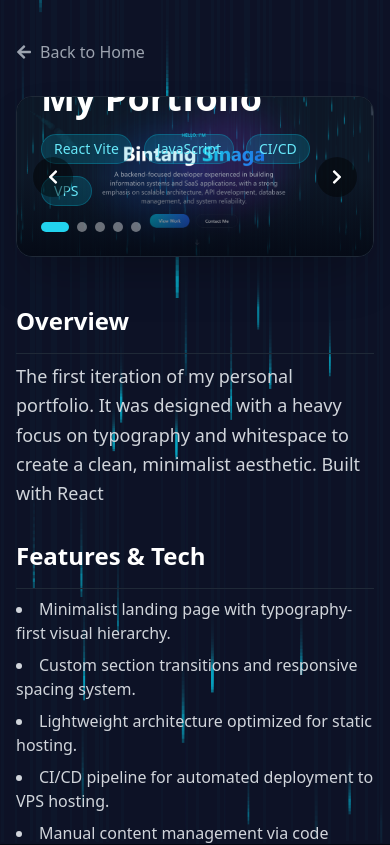
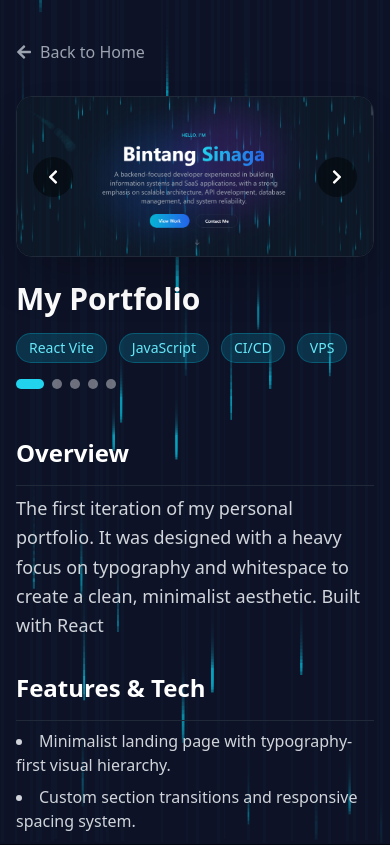
Before and after one commit to bintangmcsinaga/Portofolio, a React (Vite) app: page /project/Portfolio in a window 390 px wide. Shown: the top 845 px of the page. Built offline with nearby package versions, Linux system fonts and the light colour scheme.

Commit message:
in mobile mode, tags and title in project detail not longer inside image area

```diff
--- a/src/pages/ProjectDetail.jsx
+++ b/src/pages/ProjectDetail.jsx
@@ -26,6 +26,7 @@ const ProjectDetail = () => {
 
     const projectImages = project.images?.length ? project.images : [project.image];
     const projectFeatures = project.features?.length ? project.features : [];
+    const projectTags = Array.isArray(project.tags) ? project.tags : [];
     const hasMultipleImages = projectImages.length > 1;
     const role = project.role || 'Not specified';
     const liveDemoUrl = project.liveDemo ?? project.link ?? '';
@@ -48,6 +49,32 @@ const ProjectDetail = () => {
         updateCurrentImageIndex(currentImageIndex === projectImages.length - 1 ? 0 : currentImageIndex + 1);
     };
 
+    const tagsContent = (
+        <div className="flex flex-wrap gap-3">
+            {projectTags.map((tag) => (
+                <span key={tag} className="px-3 py-1 bg-cyan-500/20 text-cyan-300 rounded-full text-sm border border-cyan-500/30">
+                    {tag}
+                </span>
+            ))}
+        </div>
+    );
+
+    const imageDots = hasMultipleImages ? (
+        <div className="flex items-center gap-2 mt-4">
+            {projectImages.map((_, index) => (
+                <button
+                    key={`dot-${index}`}
+                    type="button"
+                    onClick={() => updateCurrentImageIndex(index)}
+                    className={`h-2.5 rounded-full transition-all ${
+                        currentImageIndex === index ? 'w-7 bg-cyan-400' : 'w-2.5 bg-white/40 hover:bg-white/60'
+                    }`}
+                    aria-label={`Go to image ${index + 1}`}
+                />
+            ))}
+        </div>
+    ) : null;
+
     return (
         <div className="pt-10 pb-20 min-h-screen">
             <div className="container mx-auto px-4 max-w-5xl">
@@ -56,7 +83,8 @@ const ProjectDetail = () => {
                 </Link>
 
                 <div>
-                    <div className="relative rounded-2xl overflow-hidden mb-12 border border-gray-800 shadow-2xl bg-gray-950">
+                    <div className="mb-12">
+                        <div className="relative rounded-2xl overflow-hidden border border-gray-800 shadow-2xl bg-gray-950">
                             <img
                                 src={projectImages[currentImageIndex]}
                                 alt={`${project.title} - Slide ${currentImageIndex + 1}`}
@@ -84,33 +112,18 @@ const ProjectDetail = () => {
                                 </>
                             )}
 
-                        <div className="absolute inset-0 bg-gradient-to-t from-gray-950 via-transparent to-transparent opacity-80 pointer-events-none"></div>
-                        <div className="absolute bottom-0 left-0 p-6 md:p-10">
+                            <div className="hidden md:block absolute inset-0 bg-gradient-to-t from-gray-950 via-transparent to-transparent opacity-80 pointer-events-none"></div>
+                            <div className="hidden md:block absolute bottom-0 left-0 p-6 md:p-10">
                                 <h1 className="text-4xl md:text-4xl font-bold text-white mb-4">{project.title}</h1>
-                            <div className="flex flex-wrap gap-3">
-                                {project.tags.map((tag) => (
-                                    <span key={tag} className="px-3 py-1 bg-cyan-500/20 text-cyan-300 rounded-full text-sm border border-cyan-500/30">
-                                        {tag}
-                                    </span>
-                                ))}
+                                {tagsContent}
+                                {imageDots}
                             </div>
-                            {hasMultipleImages && (
-                                <div className="flex items-center gap-2 mt-4">
-                                    {projectImages.map((_, index) => (
-                                        <button
-                                            key={`dot-${index}`}
-                                            type="button"
-                                            onClick={() => updateCurrentImageIndex(index)}
-                                            className={`h-2.5 rounded-full transition-all ${
-                                                currentImageIndex === index
-                                                    ? 'w-7 bg-cyan-400'
-                                                    : 'w-2.5 bg-white/40 hover:bg-white/60'
-                                            }`}
-                                            aria-label={`Go to image ${index + 1}`}
-                                        />
-                                    ))}
                         </div>
-                            )}
+
+                        <div className="md:hidden mt-6">
+                            <h1 className="text-3xl font-bold text-white">{project.title}</h1>
+                            <div className="mt-4">{tagsContent}</div>
+                            {imageDots}
                         </div>
                     </div>
 
```
Lines whose indentation alone changed are shown as unchanged.
